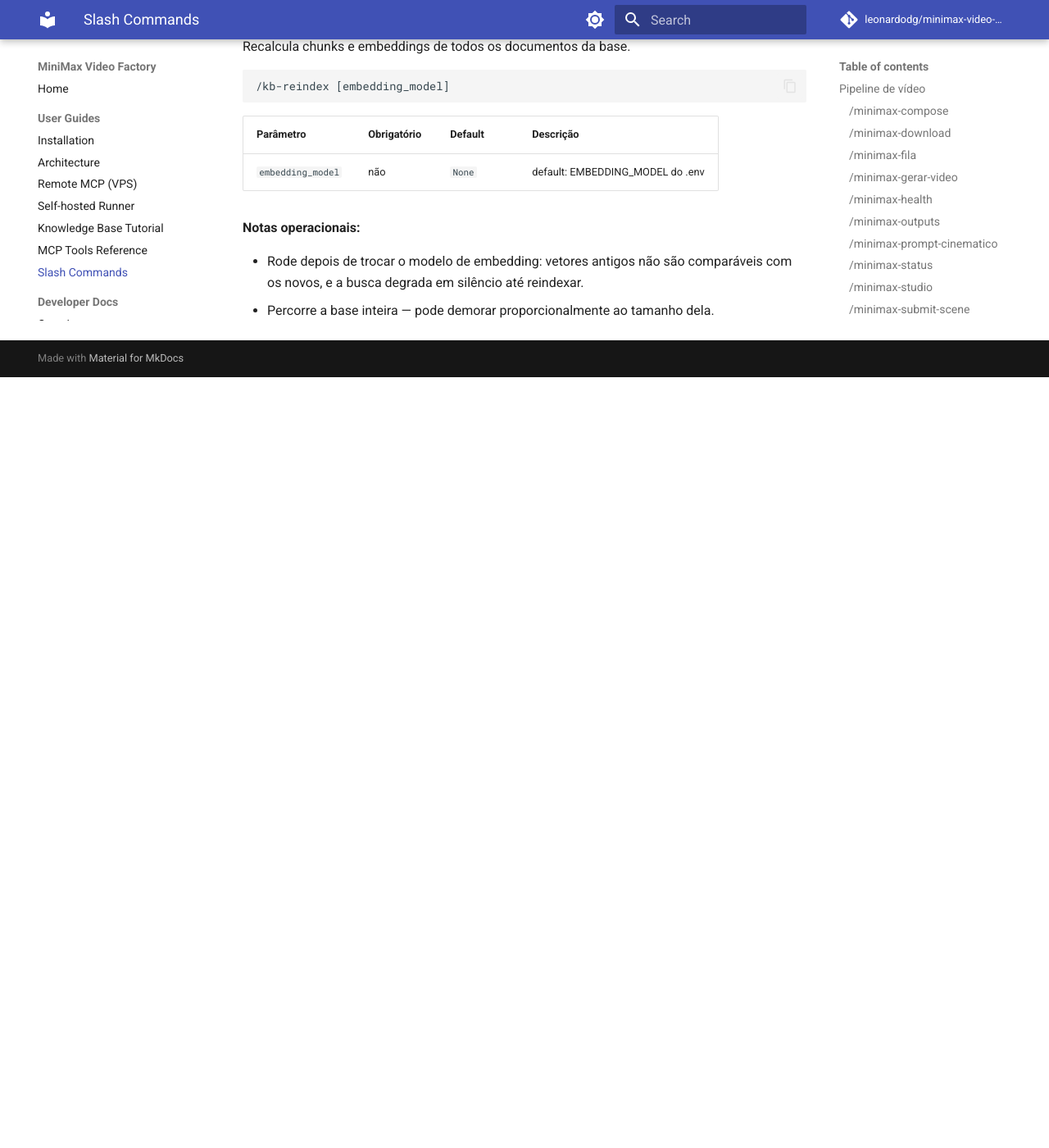
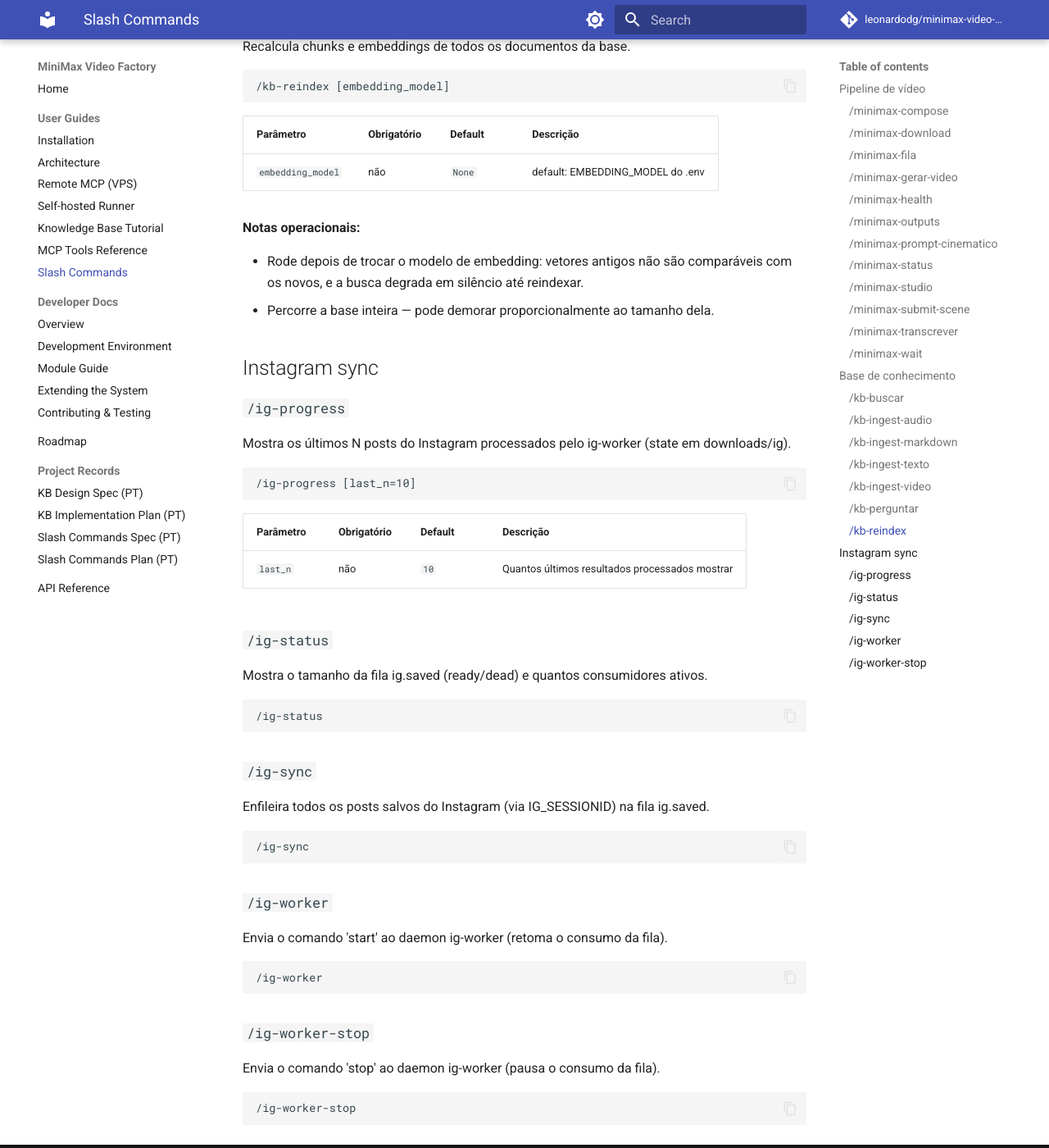
Before and after one commit to leonardodg/minimax-video-factory, an MkDocs documentation site: the page built from docs/COMMANDS.md, in a window 1280 px wide and 1400 px high, scrolled down 11272 px. Shown: the whole window at 82% size. Built offline with MkDocs 1.6.1 and Material for MkDocs 9.7.7, drawn with Linux system fonts in a browser that asks for light colours; comment, search, counter and statistics services are not loaded; before the commit the page ends 11732 px from its top, so only the background shows below that.

Commit message:
fix(ig): ig_get_progress fail-soft when DB is down + render ig group section

````diff
--- a/docs/COMMANDS.md
+++ b/docs/COMMANDS.md
@@ -373,3 +373,49 @@
 
 - Rode depois de trocar o modelo de embedding: vetores antigos não são comparáveis com os novos, e a busca degrada em silêncio até reindexar.
 - Percorre a base inteira — pode demorar proporcionalmente ao tamanho dela.
+
+## Instagram sync
+
+### `/ig-progress`
+
+Mostra os últimos N posts do Instagram processados pelo ig-worker (state em downloads/ig).
+
+```
+/ig-progress [last_n=10]
+```
+
+| Parâmetro | Obrigatório | Default | Descrição |
+|---|---|---|---|
+| `last_n` | não | `10` | Quantos últimos resultados processados mostrar |
+
+### `/ig-status`
+
+Mostra o tamanho da fila ig.saved (ready/dead) e quantos consumidores ativos.
+
+```
+/ig-status
+```
+
+### `/ig-sync`
+
+Enfileira todos os posts salvos do Instagram (via IG_SESSIONID) na fila ig.saved.
+
+```
+/ig-sync
+```
+
+### `/ig-worker`
+
+Envia o comando 'start' ao daemon ig-worker (retoma o consumo da fila).
+
+```
+/ig-worker
+```
+
+### `/ig-worker-stop`
+
+Envia o comando 'stop' ao daemon ig-worker (pausa o consumo da fila).
+
+```
+/ig-worker-stop
+```
````
Also changed, not shown: 3 other files.
